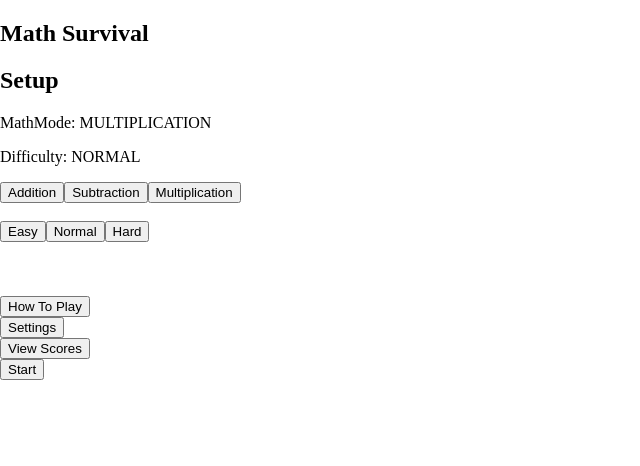
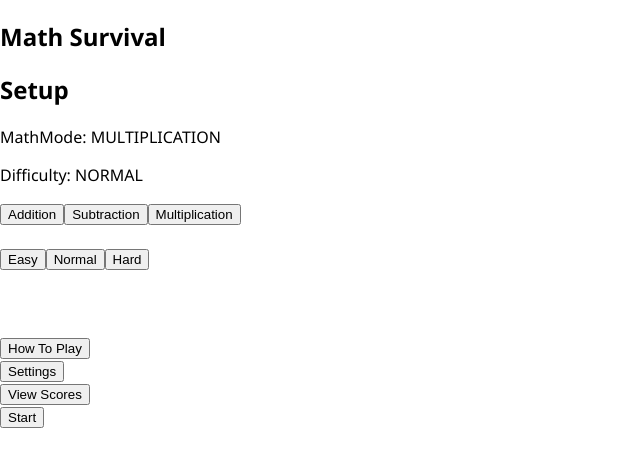
Before and after one commit to barretodanny/math-survival, a React (Vite) app: page / in a window 1280 px wide. Shown: the top 466 px of the page, without its empty margins (0-640 px from the left). Built offline with nearby package versions, Linux system fonts and the light colour scheme.

Commit message:
set page title, add global styling for font, and page dimensions

```diff
--- a/index.html
+++ b/index.html
@@ -4,7 +4,7 @@
     <meta charset="UTF-8" />
     <link rel="icon" type="image/svg+xml" href="/vite.svg" />
     <meta name="viewport" content="width=device-width, initial-scale=1.0" />
-    <title>Math Survival</title>
+    <title>Mad Minute Survival</title>
   </head>
   <body>
     <noscript>You need to enable JavaScript to run this app.</noscript>
--- a/src/global.css
+++ b/src/global.css
@@ -3,4 +3,16 @@ body,
 #root {
   margin: 0;
   padding: 0;
+  font-family: "Segoe UI", Tahoma, Geneva, Verdana, sans-serif;
 }
+
+html {
+  height: 100vh;
+  width: 100vw;
+}
+
+body,
+#root {
+  height: 100%;
+  width: 100%;
+}
```
